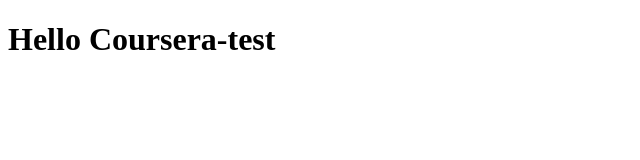
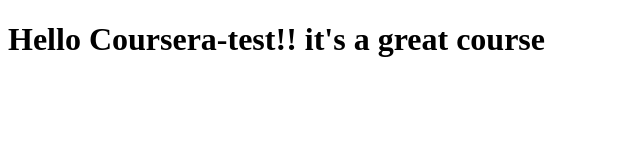
Before and after one commit to PatyDelValle/coursera-test, a plain HTML site: page sitio/index.html in a window 1280 px wide. Shown: the whole page, without its empty margins (0-640 px from the left). Drawn offline with Linux system fonts and the light colour scheme.

Commit message:
small addition to our page content.

```diff
--- a/sitio/index.html
+++ b/sitio/index.html
@@ -4,6 +4,6 @@
     <title>Hello Coursera-test</title>
   </head>
   <body>
-      <h1>Hello Coursera-test</h1>
+      <h1>Hello Coursera-test!! it's a great course</h1>
   </body>
 </html>
```
